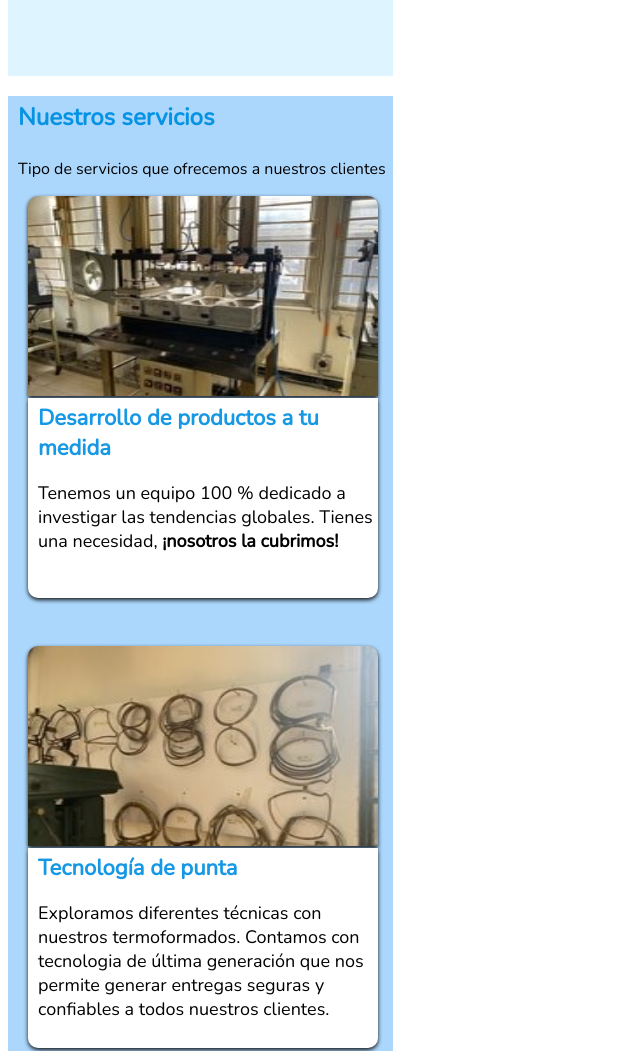
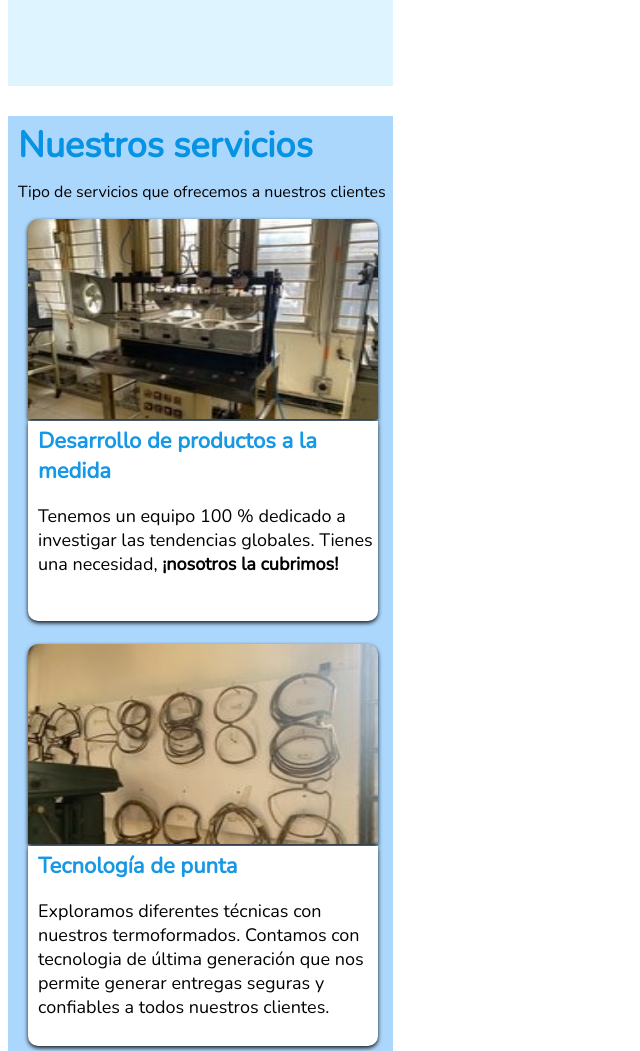
Before and after one commit to Edinsoncolonia99/insucopas, a plain HTML site: page index.html in a window 1280 px wide. Shown: the part 382-1433 px from the top of the page, without its empty margins (0-640 px from the left). Drawn offline with nearby package versions, Linux system fonts and the light colour scheme.

Commit message:
CSS : ajustar nuestros servicios

```diff
--- a/index.html
+++ b/index.html
@@ -47,7 +47,7 @@
 
                     </div>
                     <div class="contenedor-nuestro-texto">
-                        <h1 class="texto-1">Desarrollo de productos a tu medida</h1>
+                        <h1 class="texto-1">Desarrollo de productos a la medida</h1>
                         <p class="texto-2">Tenemos un equipo 100 % dedicado a investigar las tendencias globales. Tienes una necesidad, <strong>¡nosotros la cubrimos!</strong></p>
                     </div>
                 </div>
@@ -89,7 +89,7 @@
 
             </div>
             <div class="footer-final">
-                <p>Copyright 2023 | Todos los derechos reservados | Hecho por ECOLONIA studio</p>
+                <p>Copyright 2023 | Todos los derechos reservados | Hecho por ECOLONIA studio Ecuador</p>
             </div>
         </footer>
     </body>
--- a/styles.css
+++ b/styles.css
@@ -31,6 +31,7 @@
     width: 385px;
     height: 370px;
     background-color: #def5ff;
+    margin-bottom: 0;
 }
 
 .contenedor-empresa{
@@ -44,6 +45,7 @@
     width: 385px;
     height: 1000px;
     background-color: #acd7fc;
+    margin-bottom: -19px;
 }
 
 .texto-0{
@@ -51,6 +53,8 @@
     padding-top: 5px;
     font-weight: bolder;
     color: #0693e3;
+    font-size: 36px;
+    margin-bottom: -10px;
 }
 
 .texto-01{
@@ -63,7 +67,7 @@
 
 .contenedor-servicios-1{
     width: 385px;
-    height: 450px;
+    height: 425px;
 
 }
 .contenedor-nuestro-imagen-1{
```
